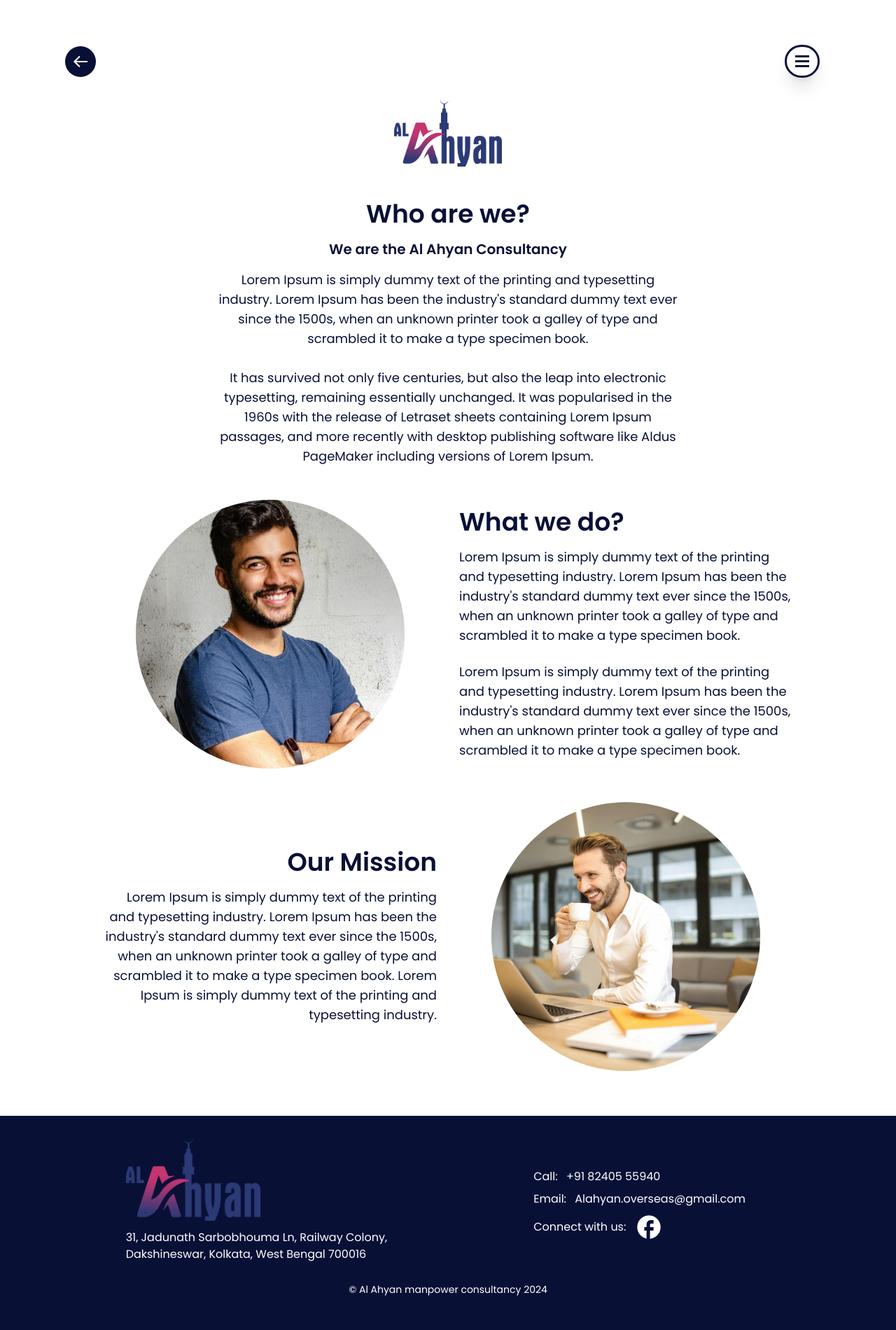
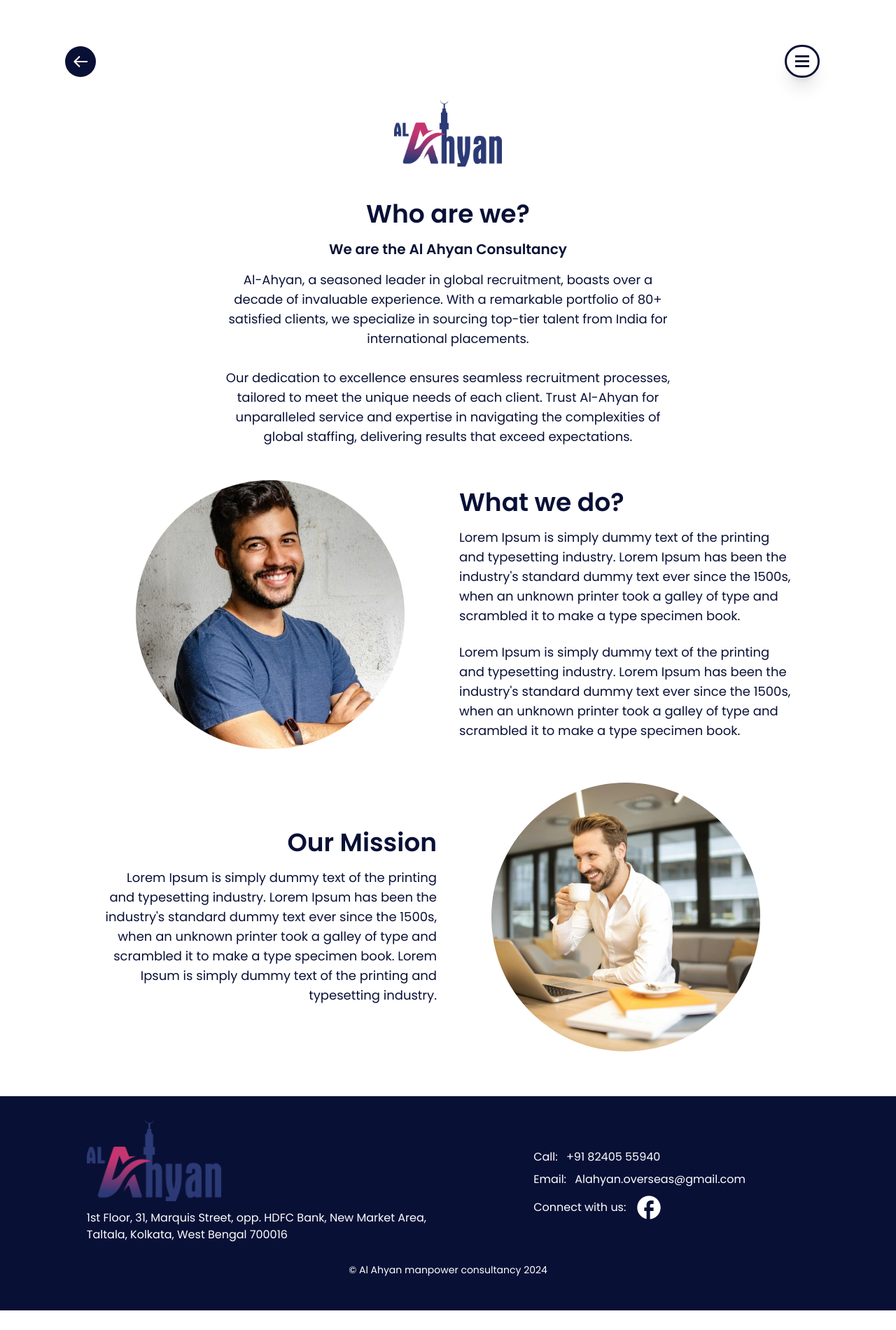
Before and after one commit to oneknucklehead/alahyan, a React (Vite) app: page /alahyan/about in a window 1280 px wide. Shown: the whole page at 70% size. After the commit the page ends 1872 px from the top, so only its background shows below. Built offline with nearby package versions, Linux system fonts and the light colour scheme.

Commit message:
content changes

```diff
--- a/src/pages/About.jsx
+++ b/src/pages/About.jsx
@@ -95,20 +95,19 @@ const About = () => {
                 </p>
                 <div className="w-[90%] md:w-[60%] mx-auto text-lg">
                   <p>
-                    Lorem Ipsum is simply dummy text of the printing and
-                    typesetting industry. Lorem Ipsum has been the industry's
-                    standard dummy text ever since the 1500s, when an unknown
-                    printer took a galley of type and scrambled it to make a
-                    type specimen book.
+                    Al-Ahyan, a seasoned leader in global recruitment, boasts
+                    over a decade of invaluable experience. With a remarkable
+                    portfolio of 80+ satisfied clients, we specialize in
+                    sourcing top-tier talent from India for international
+                    placements.
                   </p>
                   <br />
                   <p>
-                    It has survived not only five centuries, but also the leap
-                    into electronic typesetting, remaining essentially
-                    unchanged. It was popularised in the 1960s with the release
-                    of Letraset sheets containing Lorem Ipsum passages, and more
-                    recently with desktop publishing software like Aldus
-                    PageMaker including versions of Lorem Ipsum.
+                    Our dedication to excellence ensures seamless recruitment
+                    processes, tailored to meet the unique needs of each client.
+                    Trust Al-Ahyan for unparalleled service and expertise in
+                    navigating the complexities of global staffing, delivering
+                    results that exceed expectations.
                   </p>
                 </div>
               </div>
--- a/src/pages/Contact.jsx
+++ b/src/pages/Contact.jsx
@@ -150,17 +150,17 @@ const Contact = () => {
                   We ensure safety and security of our jobseekers
                 </p>
                 <div className="w-[90%] md:w-[60%] mx-auto text-lg">
-                  <p className="text-center my-4">
+                  {/* <p className="text-center my-4">
                     Lorem Ipsum is simply dummy text of the printing and
                     typesetting industry. Lorem Ipsum has been the
                     industry&#39;s standard dummy text ever since the 1500s,
                     when an unknown printer took a galley of type and scrambled
                     it to make a type specimen book.
-                  </p>
+                  </p> */}
                   <p className="text-center my-4">
                     Looking for a job abroad? Get in touch with us in just a few
                     simple steps! <br />
-                    Fill out the form below
+                    Fill out the form below.
                   </p>
                 </div>
               </div>
@@ -271,7 +271,7 @@ const Contact = () => {
                   }}
                 >
                   <iframe
-                    src="https://www.google.com/maps/embed?pb=!1m18!1m12!1m3!1d3681.9378525826055!2d88.35875317600063!3d22.65610562990316!2m3!1f0!2f0!3f0!3m2!1i1024!2i768!4f13.1!3m3!1m2!1s0x39f89d00f5c68977%3A0x6a984928cca3078a!2s31%2C%20Jadunath%20Sarbobhouma%20Ln%2C%20Railway%20Colony%2C%20Dakshineswar%2C%20Kolkata%2C%20West%20Bengal%20700016!5e0!3m2!1sen!2sin!4v1713367109412!5m2!1sen!2sin"
+                    src="https://www.google.com/maps/embed?pb=!1m18!1m12!1m3!1d230.28718943588606!2d88.35422489712494!3d22.55683806926277!2m3!1f0!2f0!3f0!3m2!1i1024!2i768!4f13.1!3m3!1m2!1s0x3a027705c2695349%3A0xe9375e7e1fccf7c7!2s31%2C%20Marquis%20St%2C%20Fire%20Brigade%20Head%20Quarter%2C%20New%20Market%20Area%2C%20Dharmatala%2C%20Taltala%2C%20Kolkata%2C%20West%20Bengal%20700016!5e0!3m2!1sen!2sin!4v1713866790957!5m2!1sen!2sin"
                     style={{
                       borderRadius: "8px",
                       width: "100%",
--- a/src/sections/Footer.jsx
+++ b/src/sections/Footer.jsx
@@ -16,8 +16,9 @@ const Footer = () => {
               </div>
               <div className="my-3">
                 <p>
-                  31, Jadunath Sarbobhouma Ln, Railway Colony, <br />
-                  Dakshineswar, Kolkata, West Bengal 700016
+                  1st Floor, 31, Marquis Street, opp. HDFC Bank, New Market
+                  Area,
+                  <br /> Taltala, Kolkata, West Bengal 700016
                 </p>
               </div>
             </div>
```
